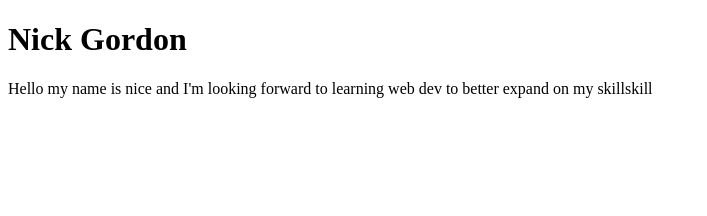
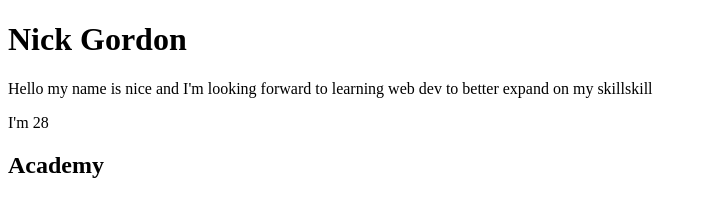
Before and after one commit to ngordon68/ClassWeek2, a plain HTML site: page NickHtml.html in a window 1280 px wide. Shown: the whole page, without its empty margins (0-707 px from the left). Drawn offline with Linux system fonts and the light colour scheme.

Commit message:
second change

```diff
--- a/NickHtml.html
+++ b/NickHtml.html
@@ -4,5 +4,7 @@
     <body>
         <h1>Nick Gordon</h1>
         <p>Hello my name is nice and I'm looking forward to learning web dev to better expand on my skillskill</p>
+        <p>I'm 28</p>
+        <h2> Academy </h2>
     </body>
 </head>
```
